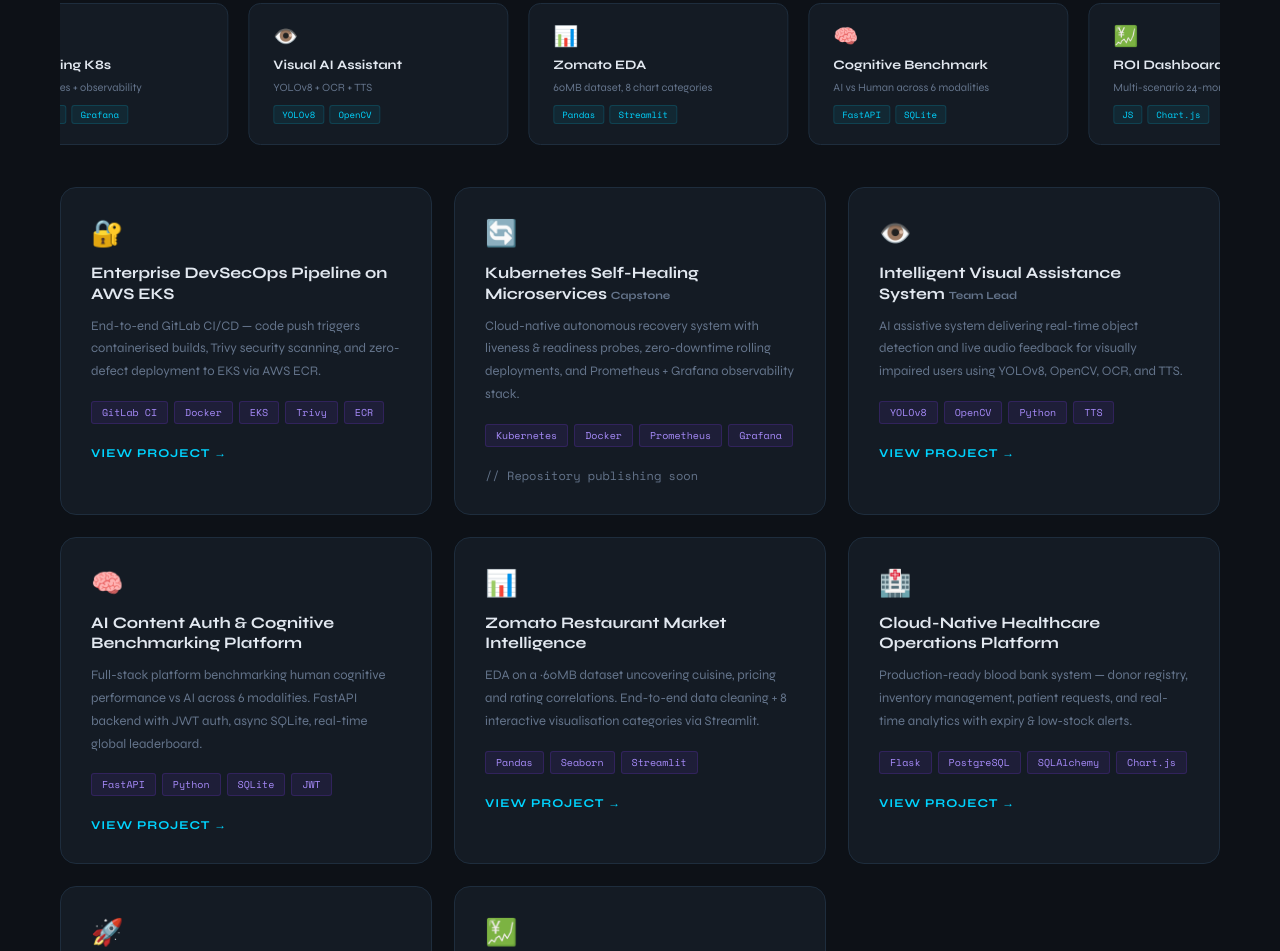
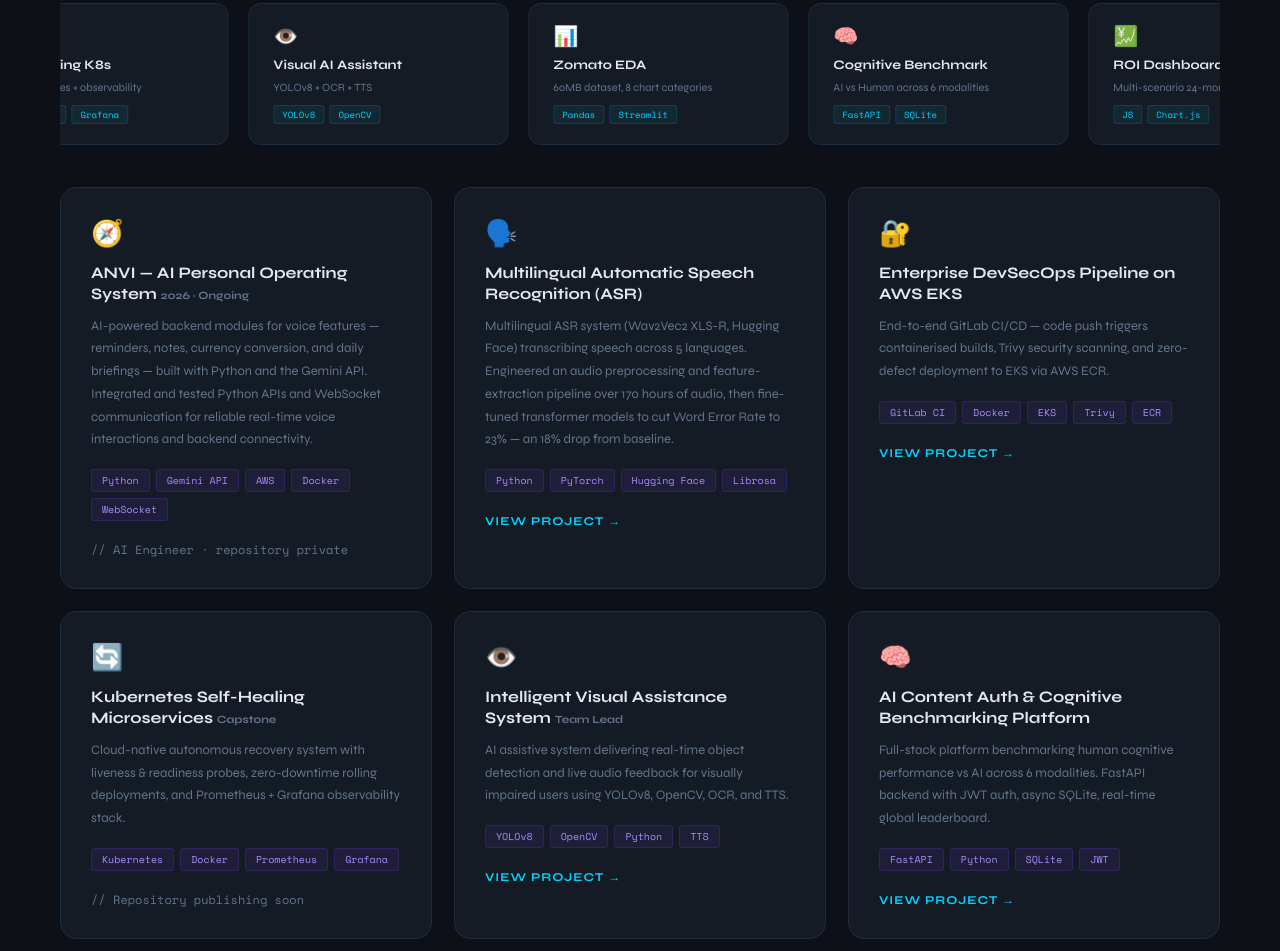
Before and after one commit to anvitha1105/My-Portfolio, a plain HTML site: page index.html in a window 1280 px wide. Shown: the part 2195-3146 px from the top of the page. Drawn offline with nearby package versions, Linux system fonts and the light colour scheme.

Commit message:
Update index.html

```diff
--- a/index.html
+++ b/index.html
@@ -458,6 +458,20 @@
 
     <div class="projects-grid reveal reveal-delay">
       <div class="project-card">
+        <span class="project-icon">🧭</span>
+        <h3>ANVI — AI Personal Operating System <em style="font-size:11px;color:var(--muted);font-style:normal">2026 · Ongoing</em></h3>
+        <p>AI-powered backend modules for voice features — reminders, notes, currency conversion, and daily briefings — built with Python and the Gemini API. Integrated and tested Python APIs and WebSocket communication for reliable real-time voice interactions and backend connectivity.</p>
+        <div class="project-chips"><span class="chip">Python</span><span class="chip">Gemini API</span><span class="chip">AWS</span><span class="chip">Docker</span><span class="chip">WebSocket</span></div>
+        <span class="project-coming">// AI Engineer · repository private</span>
+      </div>
+      <div class="project-card">
+        <span class="project-icon">🗣️</span>
+        <h3>Multilingual Automatic Speech Recognition (ASR)</h3>
+        <p>Multilingual ASR system (Wav2Vec2 XLS-R, Hugging Face) transcribing speech across 5 languages. Engineered an audio preprocessing and feature-extraction pipeline over 170 hours of audio, then fine-tuned transformer models to cut Word Error Rate to 23% — an 18% drop from baseline.</p>
+        <div class="project-chips"><span class="chip">Python</span><span class="chip">PyTorch</span><span class="chip">Hugging Face</span><span class="chip">Librosa</span></div>
+        <a href="https://github.com/niranjan-y/multilingual-speech-recognition" target="_blank" class="project-link">View Project →</a>
+      </div>
+      <div class="project-card">
         <span class="project-icon">🔐</span>
         <h3>Enterprise DevSecOps Pipeline on AWS EKS</h3>
         <p>End-to-end GitLab CI/CD — code push triggers containerised builds, Trivy security scanning, and zero-defect deployment to EKS via AWS ECR.</p>
```
